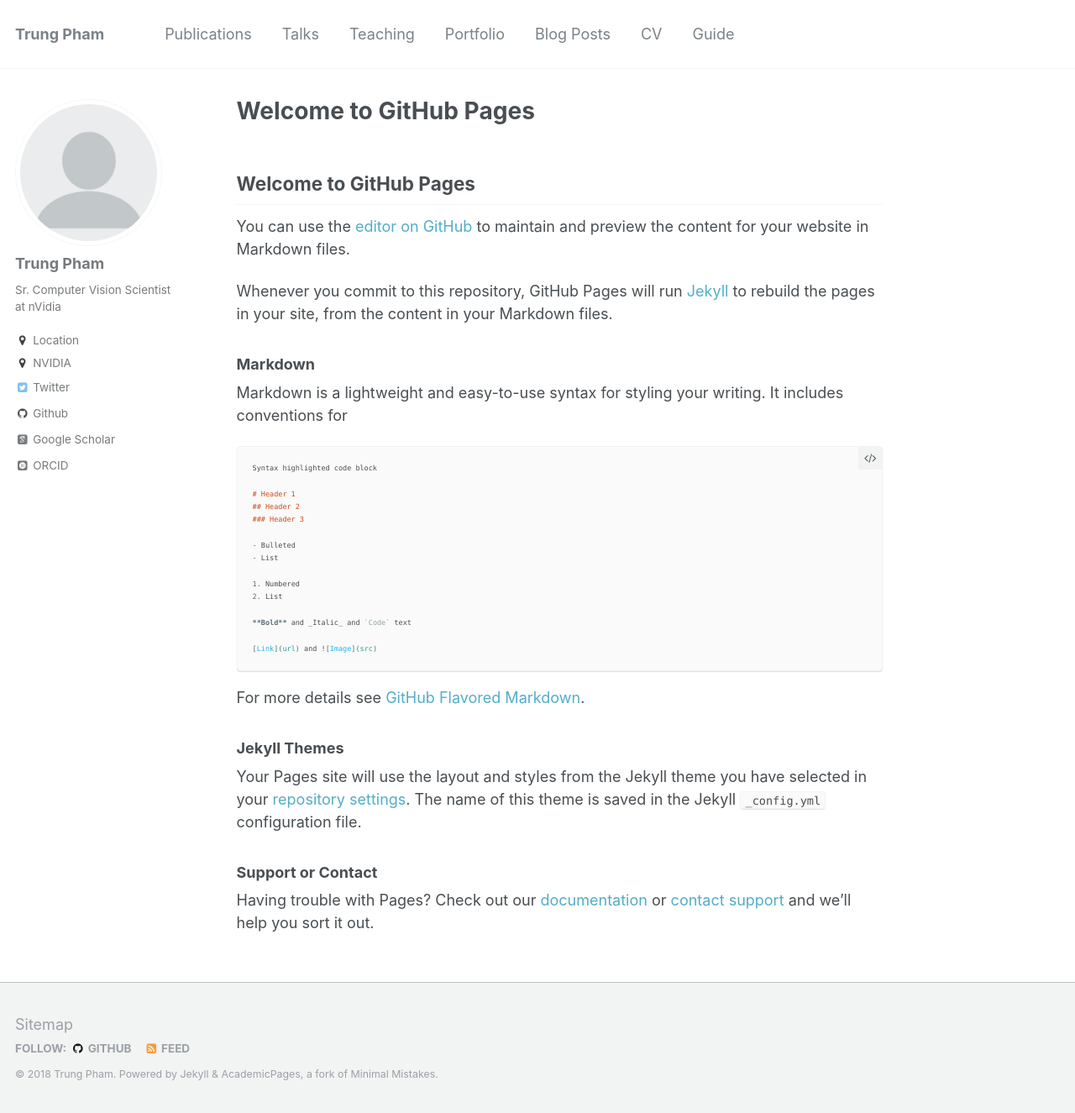
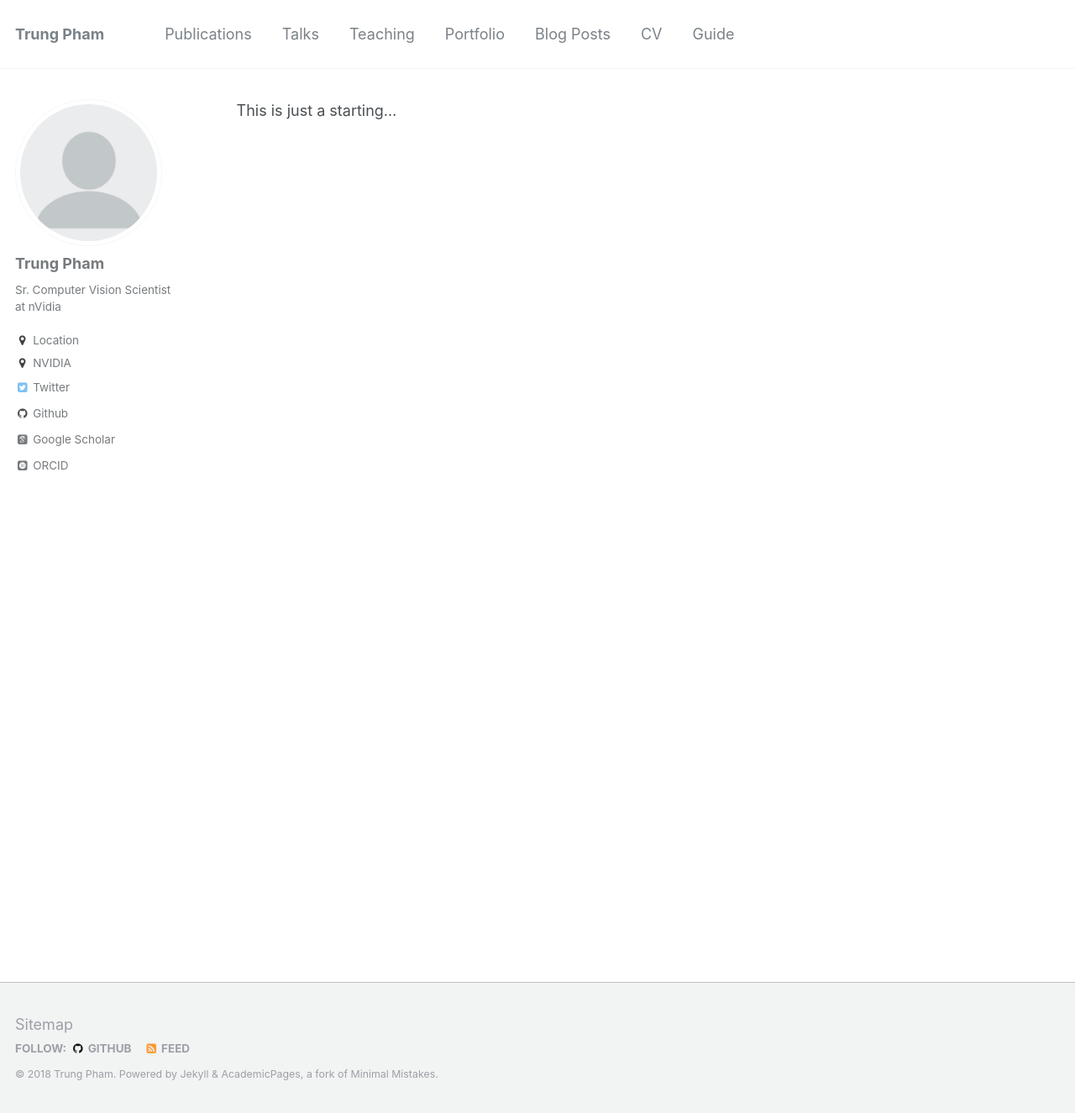
Before and after one commit to trungtpham/trungtpham.github.io, a Jekyll site: the page built from index.md, in a window 1280 px wide and 1325 px high. Shown: the whole window at 84% size. Built offline with Jekyll 4.4.1, drawn with Linux system fonts in a browser that asks for light colours; some web fonts are replaced; our own code applies the rules of GitHub Pages for plain Markdown files.

Commit message:
Update index.md

````diff
--- a/index.md
+++ b/index.md
@@ -1,37 +1 @@
-## Welcome to GitHub Pages
-
-You can use the [editor on GitHub](https://github.com/trungtpham/trungpham.github.io/edit/master/index.md) to maintain and preview the content for your website in Markdown files.
-
-Whenever you commit to this repository, GitHub Pages will run [Jekyll](https://jekyllrb.com/) to rebuild the pages in your site, from the content in your Markdown files.
-
-### Markdown
-
-Markdown is a lightweight and easy-to-use syntax for styling your writing. It includes conventions for
-
-```markdown
-Syntax highlighted code block
-
-# Header 1
-## Header 2
-### Header 3
-
-- Bulleted
-- List
-
-1. Numbered
-2. List
-
-**Bold** and _Italic_ and `Code` text
-
-[Link](url) and ![Image](src)
-```
-
-For more details see [GitHub Flavored Markdown](https://guides.github.com/features/mastering-markdown/).
-
-### Jekyll Themes
-
-Your Pages site will use the layout and styles from the Jekyll theme you have selected in your [repository settings](https://github.com/trungtpham/trungpham.github.io/settings). The name of this theme is saved in the Jekyll `_config.yml` configuration file.
-
-### Support or Contact
-
-Having trouble with Pages? Check out our [documentation](https://help.github.com/categories/github-pages-basics/) or [contact support](https://github.com/contact) and we’ll help you sort it out.
+This is just a starting...
````
